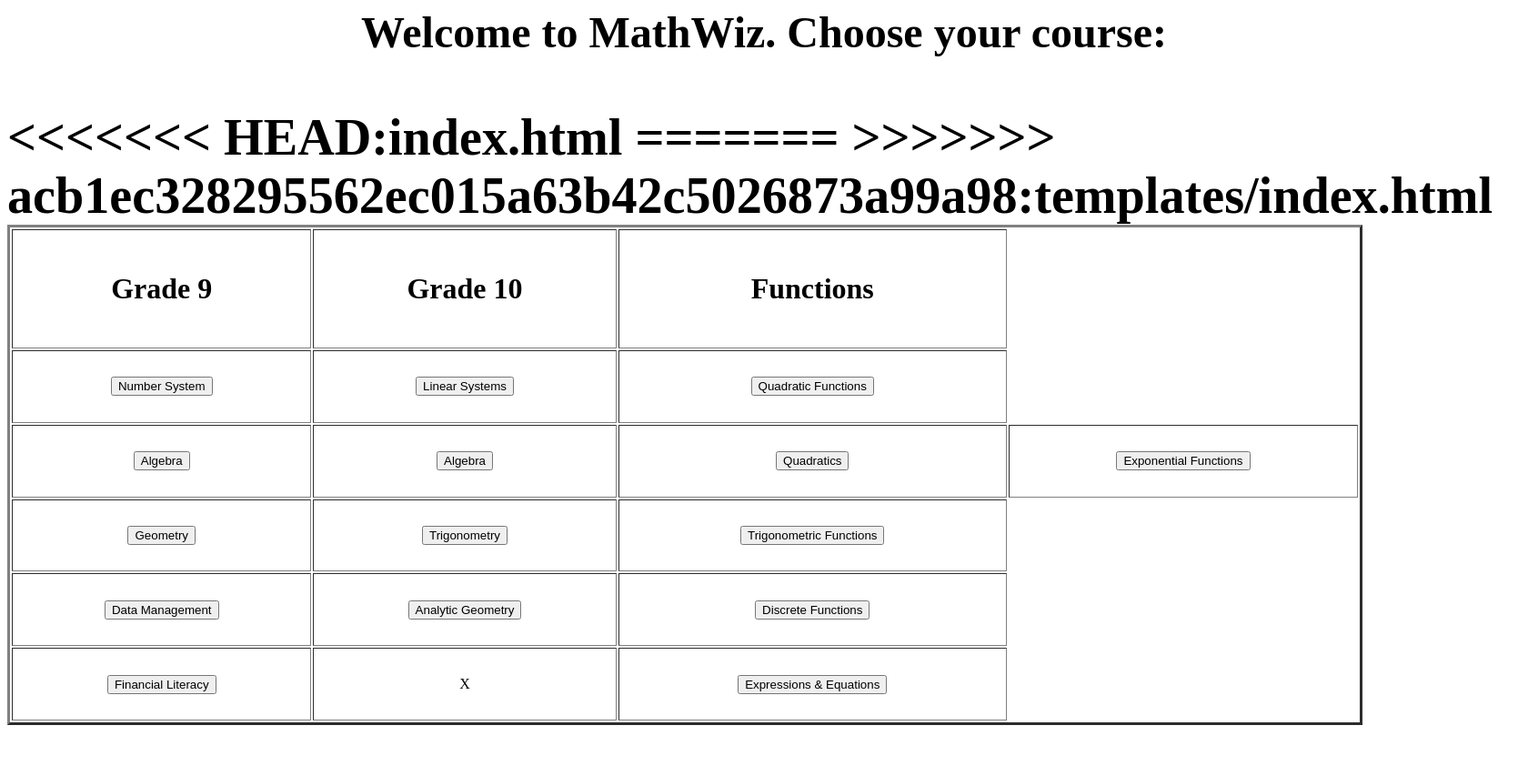
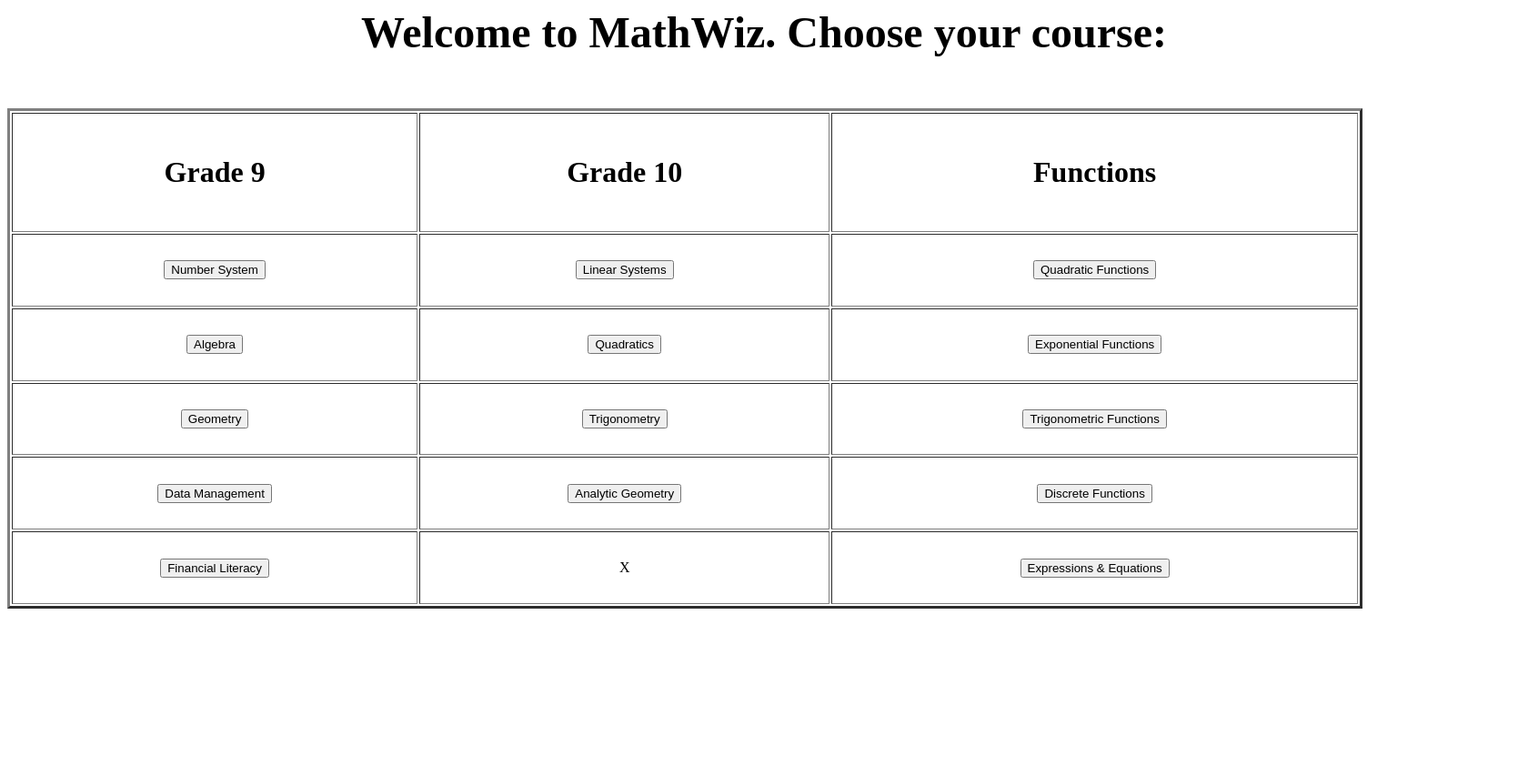
Before and after one commit to Pierce-Trakas/ww.python.org, a Python web app: template templates/index.html in a window 1680 px wide. Shown: the whole page at 91% size. After the commit the page ends 669 px from the top, so only its background shows below. Run offline with Jinja, Linux system fonts and the light colour scheme; the template is opened without the code that fills it, so the values that code supplies are empty.

Commit message:
throw github off the island

```diff
--- a/templates/index.html
+++ b/templates/index.html
@@ -19,11 +19,7 @@
                     <td><center> <button onclick='window.location.href=""'> Quadratic Functions </button> </center></td>
                 </tr>
                 <tr>
-<<<<<<< HEAD:index.html
                     <td> <center> <button onclick='window.location.href="templates/G9_math/algebra.html"'> Algebra </button> </center></td>
-=======
-                    <td> <center> <button onclick='window.location.href=""'> Algebra </button> </center></td>
->>>>>>> acb1ec328295562ec015a63b42c5026873a99a98:templates/index.html
                     <td><center> <button onclick='window.location.href="templates/Grade 10/quadratics.html"'> Quadratics </button> </center></td>
                     <td> <center> <button onclick='window.location.href=""'> Exponential Functions </button> </center></td>
                 </tr>
```
